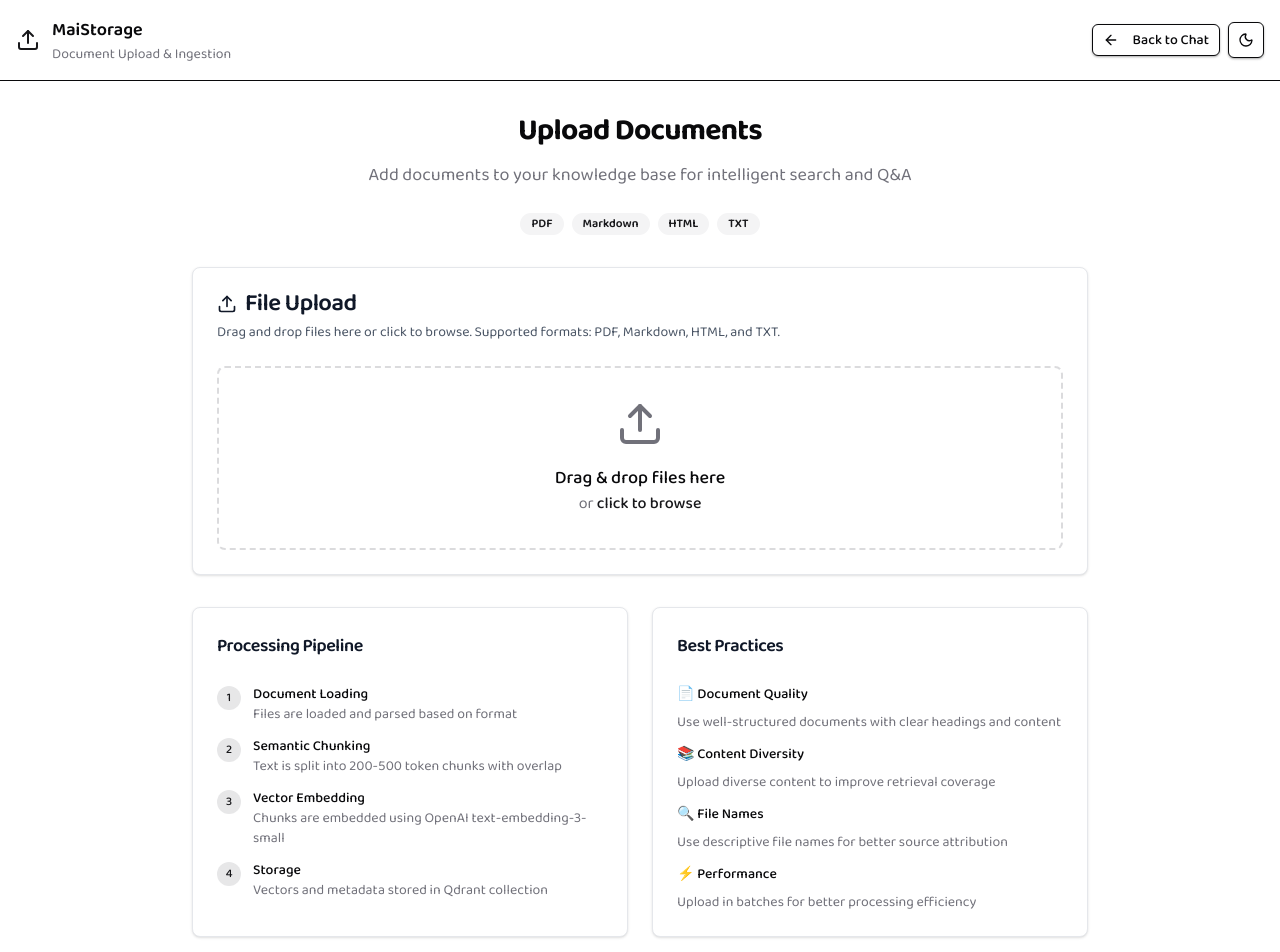
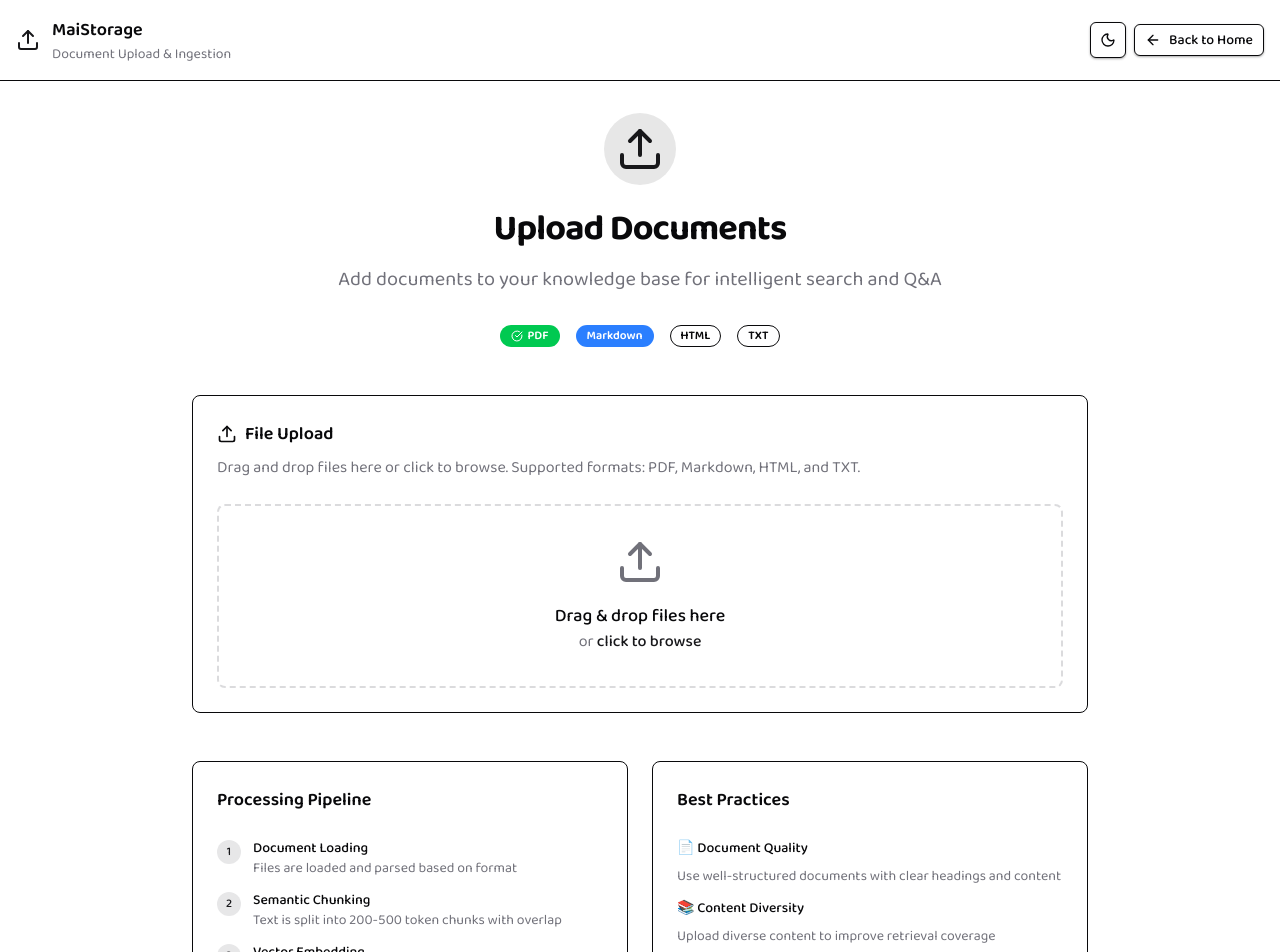
Before and after one commit to Marcussy34/maistorage, a Next.js app in the folder apps/web/: page /upload in a window 1280 px wide. Shown: the top 952 px of the page. Built offline with nearby package versions, Linux system fonts and the light colour scheme.

Commit message:
Updated upload page for consistent style and design

```diff
--- a/apps/web/pages/upload.js
+++ b/apps/web/pages/upload.js
@@ -3,7 +3,7 @@ import Head from "next/head";
 import Link from "next/link";
 import { motion, AnimatePresence } from "framer-motion";
 import { Button } from "../src/components/ui/button";
-import { Card, CardContent, CardDescription, CardHeader, CardTitle } from "../src/components/ui/card";
+
 import { Badge } from "../src/components/ui/badge";
 import {
   Upload,
@@ -223,7 +223,7 @@ export default function UploadPage() {
     <>
       <Head>
         <title>Upload Documents - MaiStorage</title>
-        <meta name="description" content="Upload documents to the MaiStorage RAG system" />
+        <meta name="description" content="Upload documents to your MaiStorage knowledge base for intelligent search and Q&A" />
         <meta name="viewport" content="width=device-width, initial-scale=1" />
         <link rel="icon" href="/favicon.ico" />
       </Head>
@@ -257,19 +257,6 @@ export default function UploadPage() {
                 animate={{ opacity: 1, x: 0 }}
                 transition={{ duration: 0.5, delay: 0.1 }}
               >
-                {/* Back button */}
-                <motion.div
-                  whileHover={{ scale: 1.05 }}
-                  whileTap={{ scale: 0.95 }}
-                >
-                  <Link href="/chat">
-                    <Button variant="outline" size="sm" className="hidden sm:flex">
-                      <ArrowLeft className="h-4 w-4 mr-2" />
-                      Back to Chat
-                    </Button>
-                  </Link>
-                </motion.div>
-
                 {/* Dark mode toggle */}
                 <motion.div
                   whileHover={{ scale: 1.05 }}
@@ -283,6 +270,18 @@ export default function UploadPage() {
                     {darkMode ? <Sun className="h-4 w-4" /> : <Moon className="h-4 w-4" />}
                   </Button>
                 </motion.div>
+
+                <motion.div
+                  whileHover={{ scale: 1.05 }}
+                  whileTap={{ scale: 0.95 }}
+                >
+                  <Link href="/">
+                    <Button variant="outline" size="sm" className="gap-2">
+                      <ArrowLeft className="h-4 w-4" />
+                      Back to Home
+                    </Button>
+                  </Link>
+                </motion.div>
               </motion.div>
             </div>
           </div>
@@ -291,49 +290,73 @@ export default function UploadPage() {
         {/* Main Content */}
         <motion.main
           className="container mx-auto px-4 py-8"
-          initial={{ opacity: 0, y: 20 }}
-          animate={{ opacity: 1, y: 0 }}
-          transition={{ duration: 0.6, delay: 0.2 }}
+          initial={{ opacity: 0 }}
+          animate={{ opacity: 1 }}
+          transition={{ duration: 0.8, delay: 0.2 }}
         >
-          <div className="max-w-4xl mx-auto space-y-8">
+          <div className="max-w-4xl mx-auto">
             {/* Page Title */}
-            <motion.div
-              className="text-center"
-              initial={{ opacity: 0, y: 20 }}
-              animate={{ opacity: 1, y: 0 }}
-              transition={{ duration: 0.6, delay: 0.3 }}
-            >
-              <h1 className="text-3xl font-bold tracking-tight mb-3">
+            <div className="text-center mb-12">
+              <motion.div
+                className="flex justify-center mb-6"
+                initial={{ opacity: 0, scale: 0.8 }}
+                animate={{ opacity: 1, scale: 1 }}
+                transition={{ duration: 0.6, delay: 0.3 }}
+              >
+                <div className="p-3 bg-primary/10 rounded-full">
+                  <Upload className="h-12 w-12 text-primary" />
+                </div>
+              </motion.div>
+
+              <motion.h1
+                className="text-4xl font-bold tracking-tight mb-4"
+                initial={{ opacity: 0, y: 20 }}
+                animate={{ opacity: 1, y: 0 }}
+                transition={{ duration: 0.6, delay: 0.4 }}
+              >
                 Upload Documents
-              </h1>
-              <p className="text-lg text-muted-foreground mb-6">
+              </motion.h1>
+              <motion.p
+                className="text-xl text-muted-foreground mb-8 max-w-2xl mx-auto"
+                initial={{ opacity: 0, y: 20 }}
+                animate={{ opacity: 1, y: 0 }}
+                transition={{ duration: 0.6, delay: 0.5 }}
+              >
                 Add documents to your knowledge base for intelligent search and Q&A
-              </p>
-              <div className="flex flex-wrap justify-center gap-2 text-sm text-muted-foreground">
-                <Badge variant="secondary">PDF</Badge>
-                <Badge variant="secondary">Markdown</Badge>
-                <Badge variant="secondary">HTML</Badge>
-                <Badge variant="secondary">TXT</Badge>
-              </div>
-            </motion.div>
+              </motion.p>
+              <motion.div
+                className="flex gap-4 justify-center mb-12"
+                initial={{ opacity: 0, y: 20 }}
+                animate={{ opacity: 1, y: 0 }}
+                transition={{ duration: 0.6, delay: 0.6 }}
+              >
+                <Badge variant="success" className="gap-1">
+                  <CheckCircle className="h-3 w-3" />
+                  PDF
+                </Badge>
+                <Badge variant="info">Markdown</Badge>
+                <Badge variant="outline">HTML</Badge>
+                <Badge variant="outline">TXT</Badge>
+              </motion.div>
+            </div>
 
             {/* Upload Area */}
             <motion.div
-              initial={{ opacity: 0, scale: 0.95 }}
-              animate={{ opacity: 1, scale: 1 }}
-              transition={{ duration: 0.5, delay: 0.4 }}
+              initial={{ opacity: 0, y: 40 }}
+              animate={{ opacity: 1, y: 0 }}
+              transition={{ duration: 0.8, delay: 0.7 }}
             >
-              <Card>
-                <CardHeader>
-                  <CardTitle className="flex items-center gap-2">
+              <div className="rounded-lg border bg-card p-6">
+                <div className="mb-6">
+                  <h3 className="text-lg font-semibold flex items-center gap-2 mb-2">
                     <Upload className="h-5 w-5" />
                     File Upload
-                  </CardTitle>
-                  <CardDescription>
+                  </h3>
+                  <p className="text-muted-foreground">
                     Drag and drop files here or click to browse. Supported formats: PDF, Markdown, HTML, and TXT.
-                  </CardDescription>
-                </CardHeader>
-                <CardContent>
+                  </p>
+                </div>
+                <div>
                   {/* Drop Zone */}
                   <motion.div
                     className={`relative border-2 border-dashed rounded-lg p-8 text-center transition-colors ${
@@ -469,8 +492,8 @@ export default function UploadPage() {
                       </motion.div>
                     )}
                   </AnimatePresence>
-                </CardContent>
-              </Card>
+                </div>
+              </div>
             </motion.div>
 
             {/* Upload Results */}
@@ -482,17 +505,17 @@ export default function UploadPage() {
                   exit={{ opacity: 0, y: -20 }}
                   transition={{ duration: 0.5 }}
                 >
-                  <Card>
-                    <CardHeader>
-                      <CardTitle className="flex items-center gap-2">
+                  <div className="rounded-lg border bg-card p-6">
+                    <div className="mb-6">
+                      <h3 className="text-lg font-semibold flex items-center gap-2 mb-2">
                         {hasErrors ? (
                           <AlertCircle className="h-5 w-5 text-orange-500" />
                         ) : (
                           <CheckCircle className="h-5 w-5 text-green-500" />
                         )}
                         Upload Results
-                      </CardTitle>
-                      <CardDescription>
+                      </h3>
+                      <p className="text-muted-foreground">
                         {hasSuccessfulUploads && (
                           <span className="text-green-600">
                             {files.filter(f => f.status === 'success').length} files uploaded successfully
@@ -504,9 +527,9 @@ export default function UploadPage() {
                             {files.filter(f => f.status === 'error').length} files failed
                           </span>
                         )}
-                      </CardDescription>
-                    </CardHeader>
-                    <CardContent>
+                      </p>
+                    </div>
+                    <div>
                       {uploadResults.summary && (
                         <div className="space-y-2 text-sm">
                           <p><strong>Total Chunks Created:</strong> {uploadResults.summary.total_chunks}</p>
@@ -536,24 +559,24 @@ export default function UploadPage() {
                           </div>
                         </div>
                       )}
-                    </CardContent>
-                  </Card>
+                    </div>
+                  </div>
                 </motion.div>
               )}
             </AnimatePresence>
 
             {/* Info Cards */}
             <motion.div
-              className="grid md:grid-cols-2 gap-6"
+              className="grid md:grid-cols-2 gap-6 mt-12"
               initial={{ opacity: 0, y: 40 }}
               animate={{ opacity: 1, y: 0 }}
-              transition={{ duration: 0.8, delay: 0.6 }}
+              transition={{ duration: 0.8, delay: 0.8 }}
             >
-              <Card>
-                <CardHeader>
-                  <CardTitle className="text-lg">Processing Pipeline</CardTitle>
-                </CardHeader>
-                <CardContent className="space-y-3 text-sm">
+              <div className="rounded-lg border bg-card p-6">
+                <div className="mb-6">
+                  <h3 className="text-lg font-semibold mb-2">Processing Pipeline</h3>
+                </div>
+                <div className="space-y-3 text-sm">
                   <div className="flex items-start gap-3">
                     <div className="w-6 h-6 rounded-full bg-primary/10 flex items-center justify-center flex-shrink-0 mt-0.5">
                       <span className="text-xs font-medium text-primary">1</span>
@@ -590,14 +613,14 @@ export default function UploadPage() {
                       <p className="text-muted-foreground">Vectors and metadata stored in Qdrant collection</p>
                     </div>
                   </div>
-                </CardContent>
-              </Card>
+                </div>
+              </div>
 
-              <Card>
-                <CardHeader>
-                  <CardTitle className="text-lg">Best Practices</CardTitle>
-                </CardHeader>
-                <CardContent className="space-y-3 text-sm">
+              <div className="rounded-lg border bg-card p-6">
+                <div className="mb-6">
+                  <h3 className="text-lg font-semibold mb-2">Best Practices</h3>
+                </div>
+                <div className="space-y-3 text-sm">
                   <div className="space-y-2">
                     <p className="font-medium">📄 Document Quality</p>
                     <p className="text-muted-foreground">Use well-structured documents with clear headings and content</p>
@@ -614,11 +637,13 @@ export default function UploadPage() {
                     <p className="font-medium">⚡ Performance</p>
                     <p className="text-muted-foreground">Upload in batches for better processing efficiency</p>
                   </div>
-                </CardContent>
-              </Card>
+                </div>
+              </div>
             </motion.div>
           </div>
         </motion.main>
+
+
       </div>
     </>
   );
```
